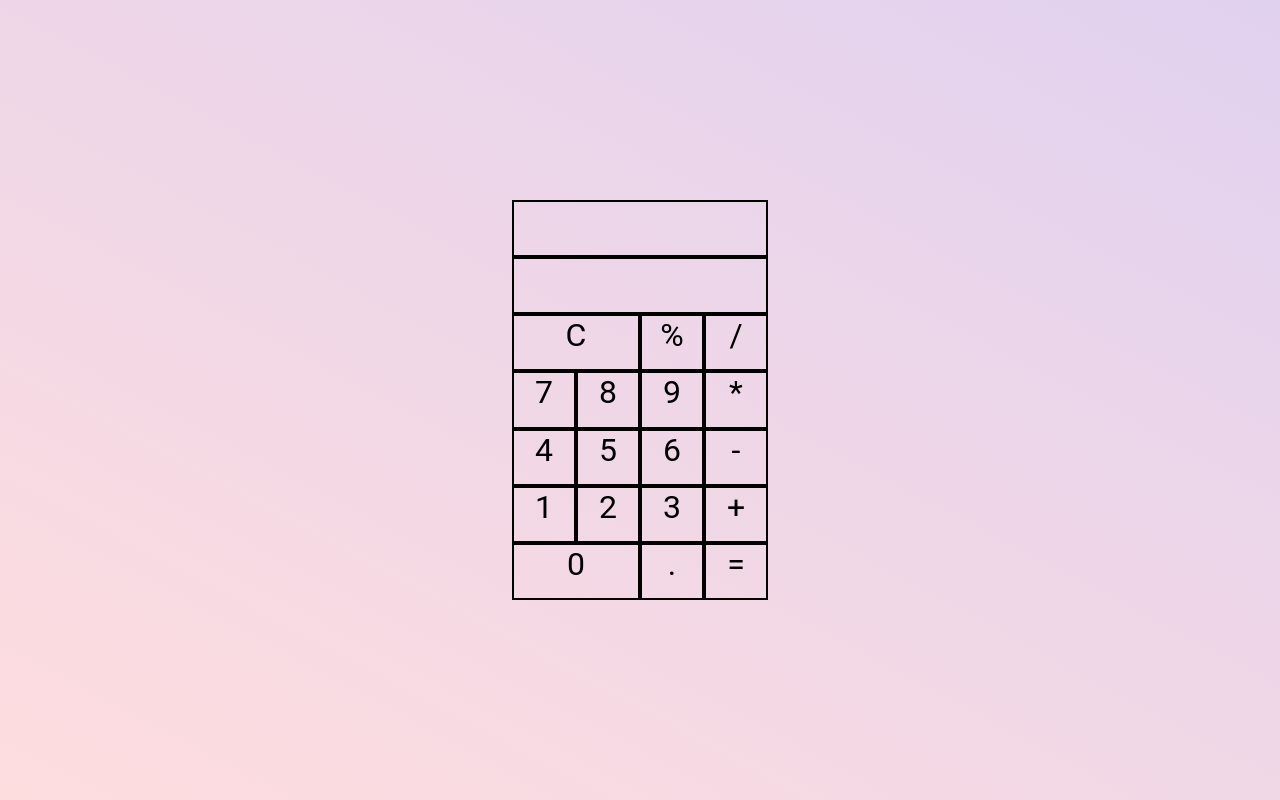
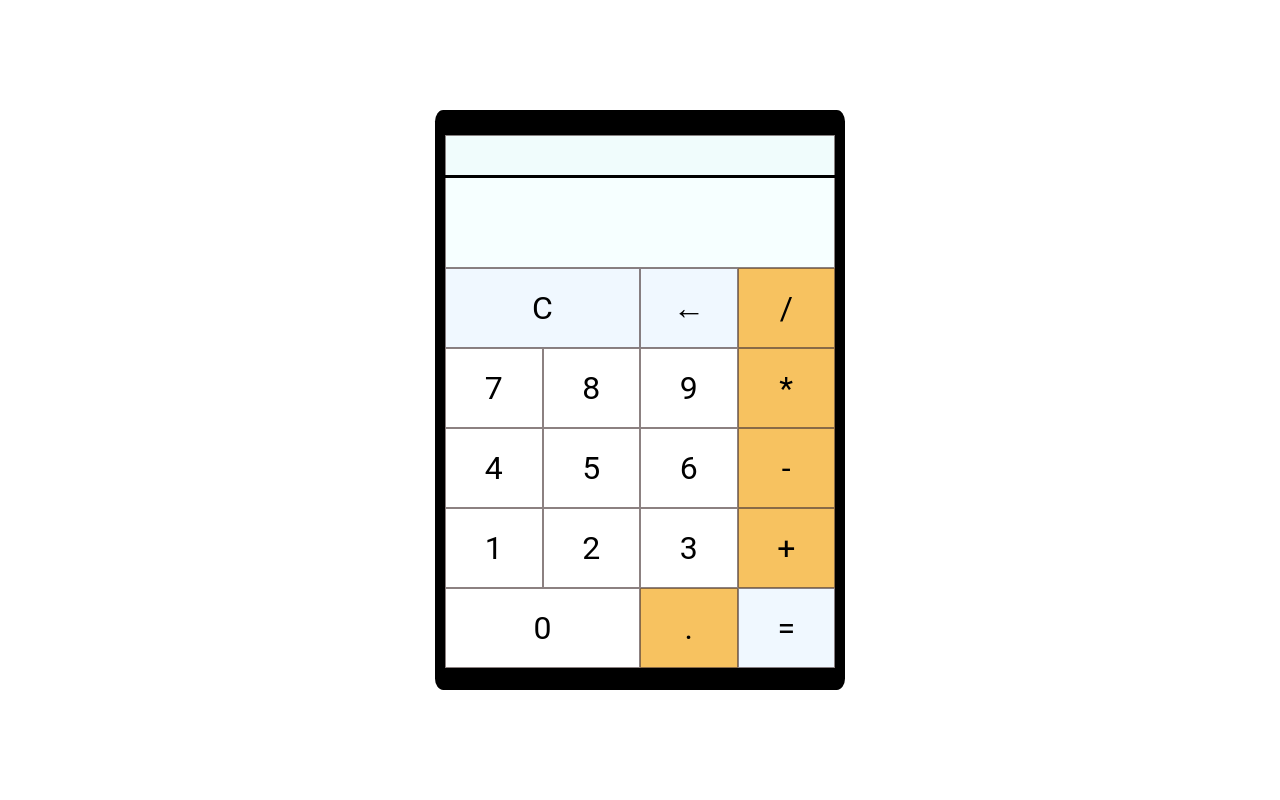
Before and after one commit to Mmaz19/Calculator, a plain HTML site: page index.html in a window 1280 px wide. Drawn offline with Linux system fonts and the light colour scheme.

Commit message:
Updated some files and solved some bugs

```diff
--- a/index.html
+++ b/index.html
@@ -9,11 +9,12 @@
 </head>
 <body>
     <div class="container">
+        <div class="border"></div>
         <div class="calculator">
             <div class="previous-number"></div>
             <div class="current-number"></div>
             <div class="clear span-2">C</div>
-            <div class="operand percentage">%</div>
+            <div class="canc">&#8592;</div>
             <div class="operand divide">/</div>
             <div class="number">7</div>
             <div class="number">8</div>
@@ -22,13 +23,13 @@
             <div class="number">4</div>
             <div class="number">5</div>
             <div class="number">6</div>
-            <div class="operand multiply">-</div>
+            <div class="operand sub">-</div>
             <div class="number">1</div>
             <div class="number">2</div>
             <div class="number">3</div>
-            <div class="operand multiply">+</div>
+            <div class="operand add">+</div>
             <div class="number span-2">0</div>
-            <div class="operand decimal">.</div>
+            <div class="decimal">.</div>
             <div class="equal">=</div>
 
         </div>
--- a/script.js
+++ b/script.js
@@ -3,12 +3,15 @@ function add(a,b){
     return a+b;
 };
 function sub(a,b){
-    return a-b;
+    return a-b
 };
 function mul(a,b){
     return a*b;
 };
 function div(a,b){
+    if ( b == 0){
+        return 'error'
+    }
     return a/b;
 };
 
@@ -43,6 +46,11 @@ for (let i = 0; i< num.length; i++){
 let firstNum;
 let secondNum
 let currentOp = '';
+let decimal = document.querySelector('.decimal')
+decimal.addEventListener('click', ()=>{
+    if(currentNumber.innerText.includes('.')){ return}
+    else {currentNumber.innerText += decimal.innerText}
+})
 for (let i = 0; i< op.length; i++){
     op[i].addEventListener('click', ()=>{
         if (currentOp === ''){
@@ -51,17 +59,30 @@ for (let i = 0; i< op.length; i++){
         previousNumber.innerText = currentNumber.innerText;
         currentNumber.innerText= '';
         return firstNum, currentOp;
+        }else if (currentOp !== ''){
+            firstNum = parseInt(previousNumber.innerText);
+            secondNum = parseInt(currentNumber.innerText);
+            let middleRes = operate(firstNum, secondNum, currentOp);
+            previousNumber.innerText = middleRes;
+            currentNumber.innerText = '';
+            firstNum = middleRes;
+            currentOp = op[i].innerText;
         }
 })
 };
 
 //evaluating op
 equal.addEventListener('click', ()=>{
+    if(currentNumber.innerText === '' || previousNumber.innerText === ''){
+        currentNumber.innerText = 'Error'
+
+    }else {
     secondNum = parseInt(currentNumber.innerText);
     previousText = secondNum;
+    previousNumber.innerText = currentNumber.innerText;
     currentNumber.innerText = operate(firstNum, secondNum, currentOp);
     //reset operand, if not empty can't operate
-    currentOp = '';
+    currentOp = '';}
 });
 
 //clear btn
@@ -72,3 +93,25 @@ clear.addEventListener('click', ()=>{
     currentOp = "";
     secondNum = 0;
 })
+
+//Canc button
+let canc = document.querySelector('.canc');
+canc.addEventListener('click', ()=>{
+    currentNumber.innerText = currentNumber.innerText.slice(0, -1)
+    })
+
+//keyboard listener
+document.addEventListener('keydown', logKey);
+
+function logKey(e) {
+    if (Number.isNaN(parseInt(e.key))){
+      return
+  } else {
+      currentNumber.innerText += e.key;
+    }
+
+  }
+
+
+
+//document.getElementById('divide').click();
--- a/style.css
+++ b/style.css
@@ -9,7 +9,7 @@
 body{
     height: 100vh;
     width:auto;
-   background:linear-gradient(208deg, rgba(104,26,179,0.2), rgba(250,84,91,0.2));
+   background:linear-gradient(208deg, rgba(195, 163, 224, 0.rgba(81, 42, 44, 0.2)0.2));
 }
 .container{
     height: 100vh;;
@@ -23,12 +23,14 @@ body{
     grid-template-rows: repeat(7,1fr);
     font-size: 2rem;
     align-content: center;
-    width: 20%;
-    height: 50%;
+    width: 390px;
+    height: 536px;
 }
 .calculator>div{
     text-align: center;
-    border: 2px solid #000
+    border: 1px solid #493838a1;
+    align-self: center;
+    padding: 20px;
 }
 .span-2{
     grid-column: 1 /  span 2;
@@ -39,3 +41,39 @@ div>.current-number{
     text-align: right;
     padding-right: 5px;
 }
+.number {
+    background-color: #fff;
+}
+.operand,
+.decimal {
+    background-color: #f7c260;
+}
+.clear, .equal, .canc {
+    background-color: #f0f8ff;
+}
+.current-number {
+    padding: 25px 5px 25px 0px !important;
+    background-color: #f6ffff;
+    border-top: none!important;
+    height: 90px;
+    overflow-y: hidden;
+    overflow-x: scroll;
+}
+.previous-number {
+    padding-bottom: 5px!important;
+    border-bottom: none!important;
+    background-color: #f0fcfc;
+    font-size: 1rem;
+    height: 40px;
+}
+.border {
+    width: 410px;
+    height: 580px;
+    background-color: #000;
+    position: absolute;
+    z-index: -999;
+    border-bottom-left-radius: 2%;
+    border-bottom-right-radius: 2%;
+    border-top-left-radius: 2%;
+    border-top-right-radius: 2%;
+}
```
